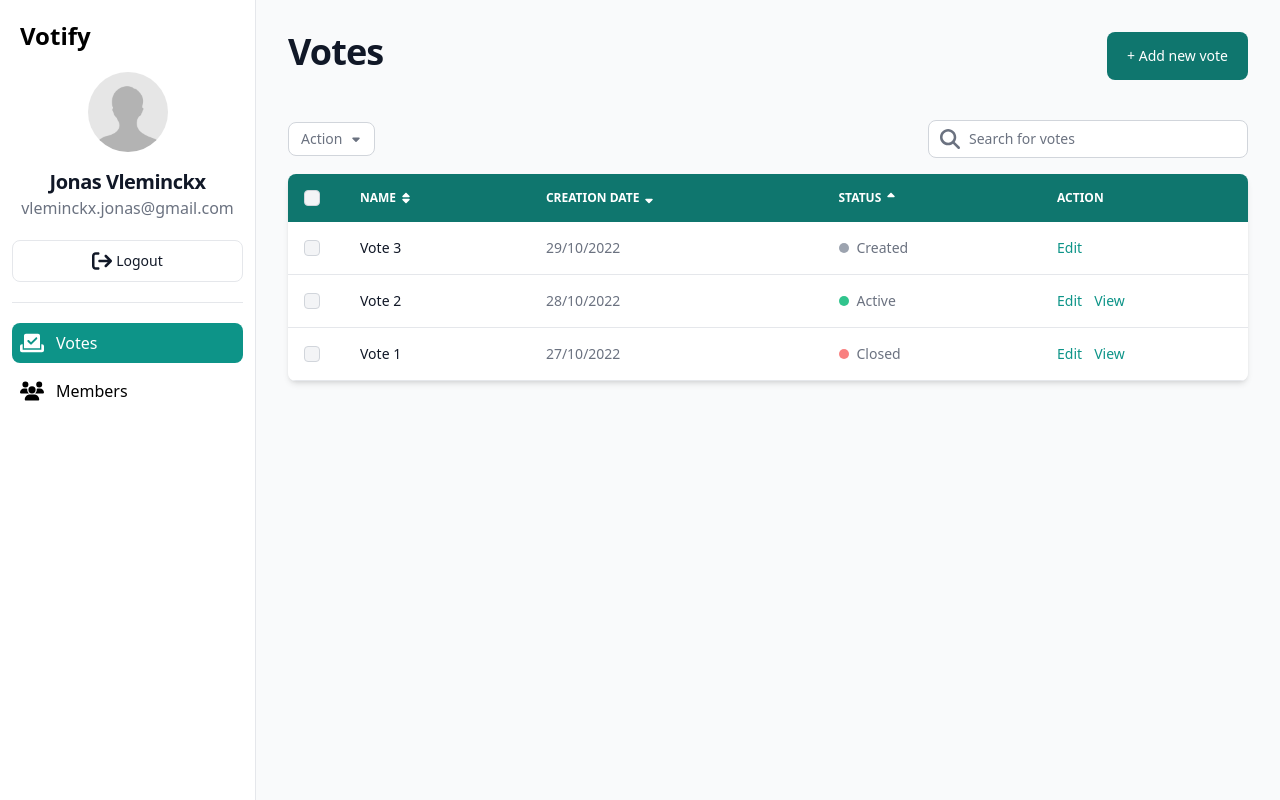
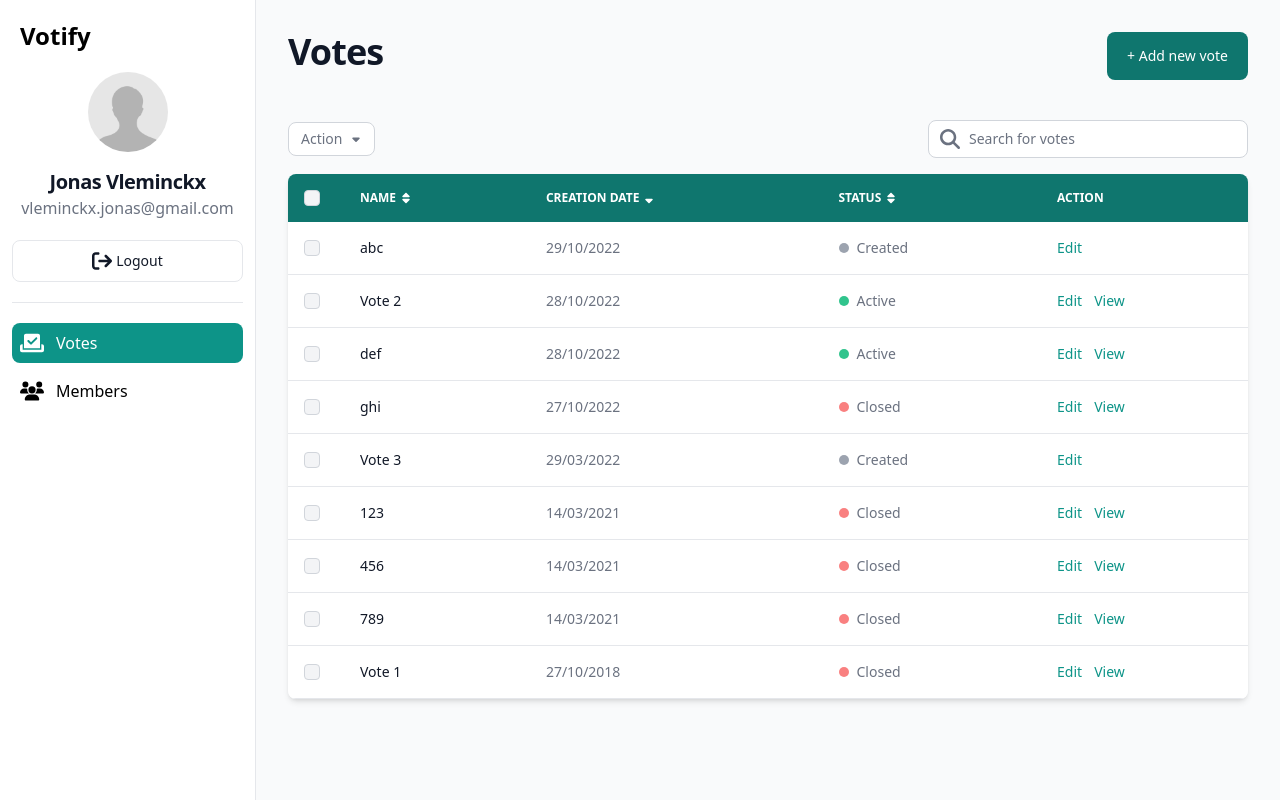
Before and after one commit to jonasvle/votify, a Vue app: page / in a window 1280 px wide. Built offline with nearby package versions, Linux system fonts and the light colour scheme; no server answers; sample sign-in values are in the browser's storage.

Commit message:
Sorting functionality

```diff
--- a/src/components/VoteTable/VoteTable.vue
+++ b/src/components/VoteTable/VoteTable.vue
@@ -1,5 +1,5 @@
 <script setup lang="ts">
-import { ref } from "vue";
+import { computed, ref } from "vue";
 import type { Ref } from "vue";
 
 import DropdownButton from "@/components/DropdownButton.vue";
@@ -12,7 +12,7 @@ import { STATUS, type Vote } from "@/common/interfaces";
 const votes: Vote[] = [
   {
     name: "Vote 3",
-    creationDate: new Date(2022, 9, 29),
+    creationDate: new Date(2022, 2, 29),
     status: STATUS.CREATED,
   },
   {
@@ -22,10 +22,79 @@ const votes: Vote[] = [
   },
   {
     name: "Vote 1",
+    creationDate: new Date(2018, 9, 27),
+    status: STATUS.CLOSED,
+  },
+  {
+    name: "abc",
+    creationDate: new Date(2022, 9, 29),
+    status: STATUS.CREATED,
+  },
+  {
+    name: "def",
+    creationDate: new Date(2022, 9, 28),
+    status: STATUS.ACTIVE,
+  },
+  {
+    name: "ghi",
     creationDate: new Date(2022, 9, 27),
     status: STATUS.CLOSED,
   },
+  {
+    name: "123",
+    creationDate: new Date(2021, 2, 14),
+    status: STATUS.CLOSED,
+  },
+  {
+    name: "456",
+    creationDate: new Date(2021, 2, 14),
+    status: STATUS.CLOSED,
+  },
+  {
+    name: "789",
+    creationDate: new Date(2021, 2, 14),
+    status: STATUS.CLOSED,
+  },
 ];
+
+const currentSort = ref("creationDate");
+const currentSortDir = ref(-1); // -1 = descending ; 1 = ascending
+
+const sortedVotes = computed(() => {
+  return votes.slice().sort((voteA, voteB) => {
+    const key = currentSort.value as keyof Vote;
+    if (currentSort.value === "creationDate") {
+      return (
+        ((voteA[key] as Date).getTime() - (voteB[key] as Date).getTime()) *
+        currentSortDir.value
+      );
+    } else {
+      return (
+        (voteA[key] as string).localeCompare(voteB[key] as string) *
+        currentSortDir.value
+      );
+    }
+  });
+});
+
+const sort = (column: string) => {
+  if (column === currentSort.value) {
+    currentSortDir.value = -currentSortDir.value;
+  } else {
+    currentSortDir.value = 1;
+  }
+  currentSort.value = column;
+};
+
+const getSortIcon = (column: string) => {
+  if (column === currentSort.value) {
+    return currentSortDir.value < 0
+      ? "fa-solid fa-sort-down"
+      : "fa-solid fa-sort-up";
+  } else {
+    return "fa-solid fa-sort";
+  }
+};
 
 const voteEditModalRef: Ref<typeof VoteEditModal | null> = ref(null);
 
@@ -70,10 +139,10 @@ const updateChecked = (newStatus: boolean) => {
             <th scope="col" class="px-6 py-3">
               <div class="flex items-center">
                 Name
-                <button>
+                <button @click="sort('name')">
                   <font-awesome-icon
                     class="w-3 h-3 ml-1"
-                    icon="fa-solid fa-sort"
+                    :icon="getSortIcon('name')"
                   />
                 </button>
               </div>
@@ -81,10 +150,10 @@ const updateChecked = (newStatus: boolean) => {
             <th scope="col" class="px-6 py-3">
               <div class="flex items-center">
                 Creation date
-                <button>
+                <button @click="sort('creationDate')">
                   <font-awesome-icon
                     class="w-3 h-3 ml-1"
-                    icon="fa-solid fa-sort-down"
+                    :icon="getSortIcon('creationDate')"
                   />
                 </button>
               </div>
@@ -92,10 +161,10 @@ const updateChecked = (newStatus: boolean) => {
             <th scope="col" class="px-6 py-3">
               <div class="flex items-center">
                 Status
-                <button>
+                <button @click="sort('status')">
                   <font-awesome-icon
                     class="w-3 h-3 ml-1"
-                    icon="fa-solid fa-sort-up"
+                    :icon="getSortIcon('status')"
                   />
                 </button>
               </div>
@@ -105,7 +174,7 @@ const updateChecked = (newStatus: boolean) => {
         </thead>
         <tbody>
           <VoteTableRow
-            v-for="vote in votes"
+            v-for="vote in sortedVotes"
             :key="vote.name"
             :vote="vote"
             @checked-changed="updateChecked"
--- a/src/views/AuthenticatedView.vue
+++ b/src/views/AuthenticatedView.vue
@@ -4,8 +4,8 @@ import Sidebar from "@/components/Sidebar.vue";
 
 <template>
   <Sidebar />
-  <section class="w-full bg-gray-50">
-    <main>
+  <section class="w-full">
+    <main class="bg-gray-50">
       <router-view />
     </main>
   </section>
```
